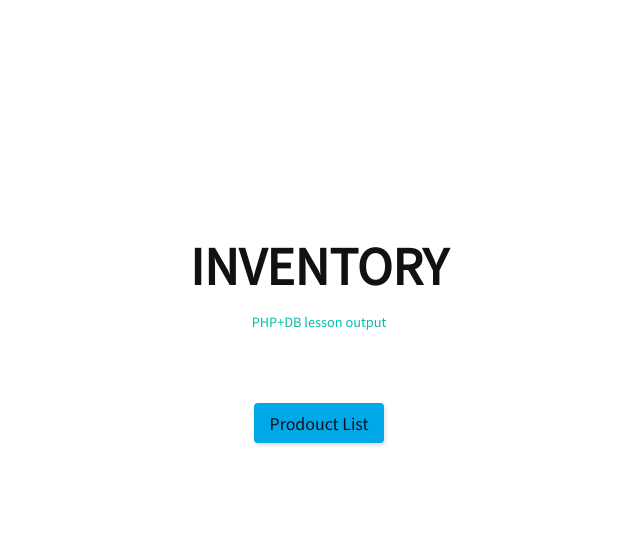
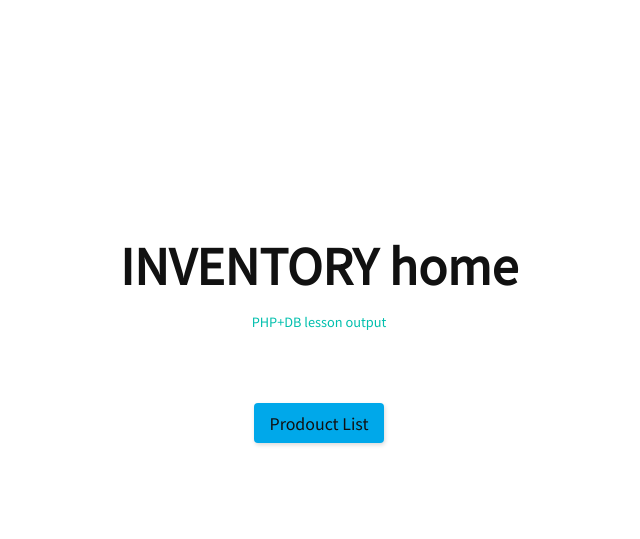
Before and after one commit to Gq177217/php-db-app, a PHP site: page / in a window 1280 px wide. Shown: the part 56-595 px from the top of the page, without its empty margins (321-961 px from the left). Run offline with PHP 8.4, Linux system fonts and the light colour scheme.

Commit message:
index.phpのタイトル修正

```diff
--- a/index.php
+++ b/index.php
@@ -21,7 +21,7 @@
      </header>
      <main>
          <article class="home">
-             <h1>INVENTORY</h1>
+             <h1>INVENTORY home</h1>
              <p>PHP+DB lesson output</p>
              <a href="read.php" class="btn">Prodouct List</a>
          </article>
```
